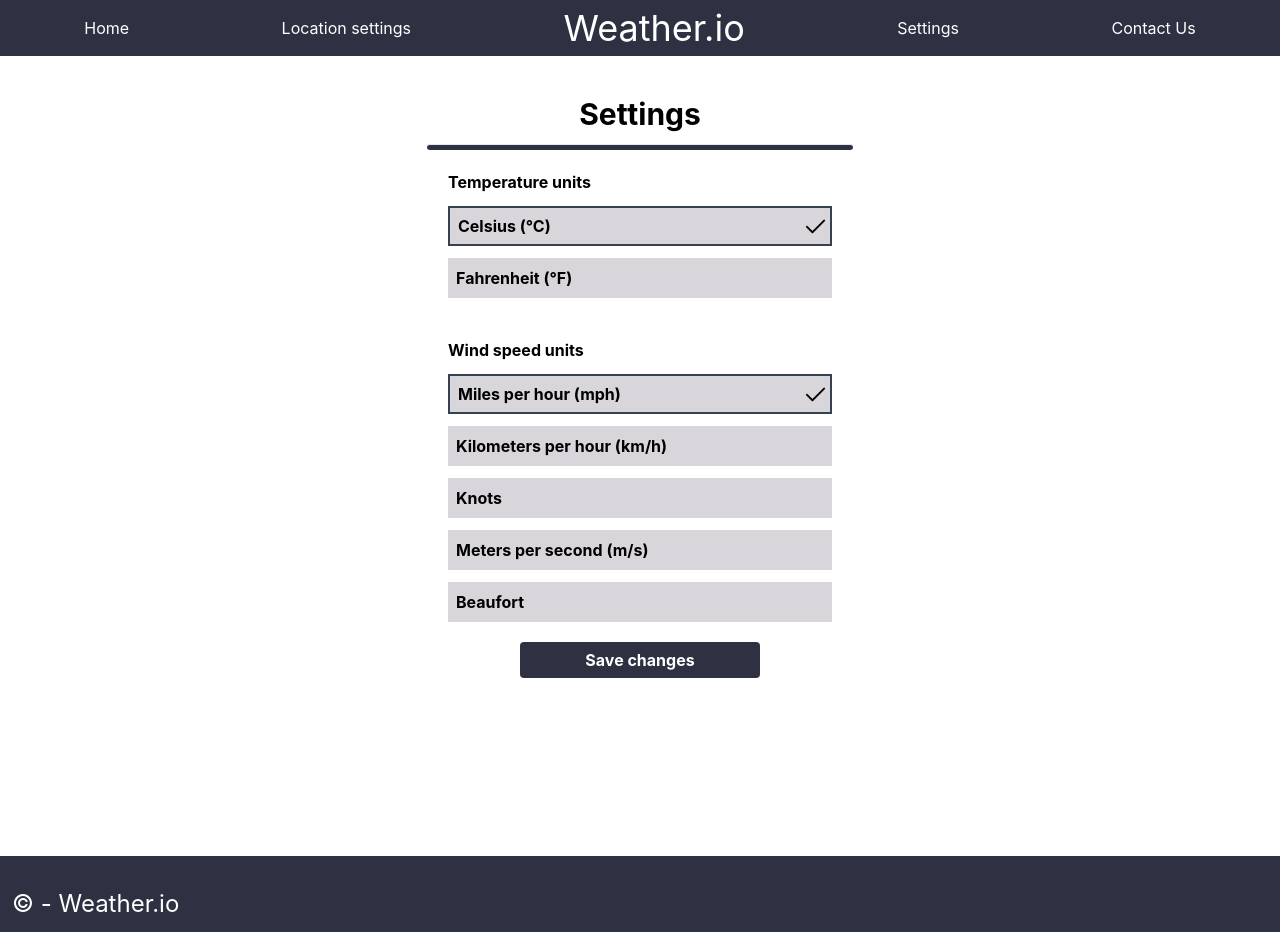
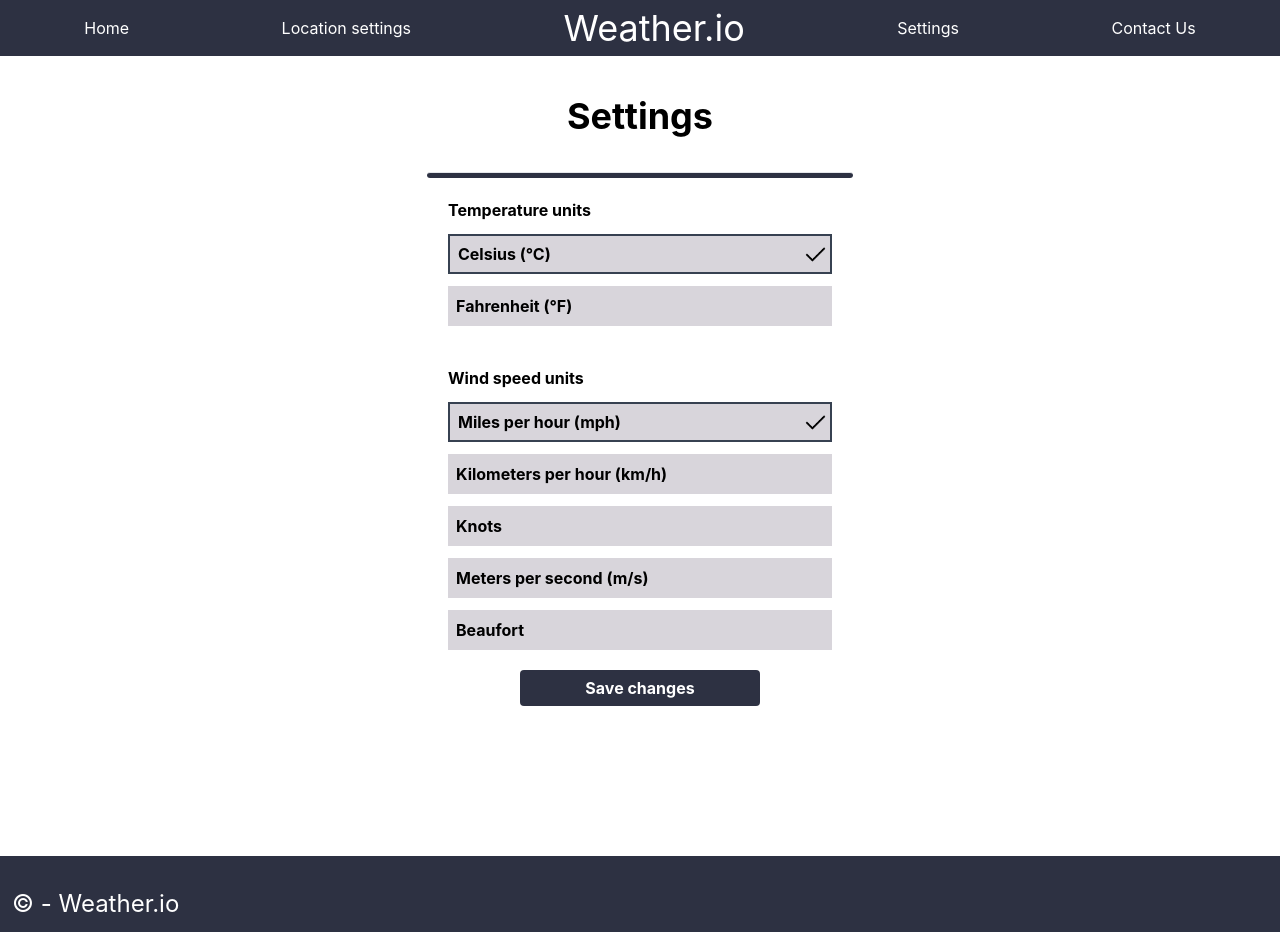
Before and after one commit to The-Creative-Programming-Group/Weather-App, a Next.js app: page /settings in a window 1280 px wide. Built offline with nearby package versions, Linux system fonts and the light colour scheme.

Commit message:
Fixed some sizing and spacing of the settings page

```diff
--- a/src/pages/settings/index.tsx
+++ b/src/pages/settings/index.tsx
@@ -41,10 +41,10 @@ const Settings = () => {
     <>
       <Layout title={"Settings"}>
         <div className="flex flex-col items-center w-full">
-          <h1 className="flex mt-10 justify-center text-3xl font-bold">
+          <h1 className="flex mt-10 justify-center text-4xl font-bold">
             Settings
           </h1>
-          <hr className="w-4/12 h-1.5 bg-[#2d3142] mt-3 rounded" />
+          <hr className="w-4/12 h-1.5 bg-[#2d3142] mt-9 rounded" />
           <div className="flex flex-col justify-center m-5">
             <h2 className="text-basic font-bold">Temperature units</h2>
             <button
```
